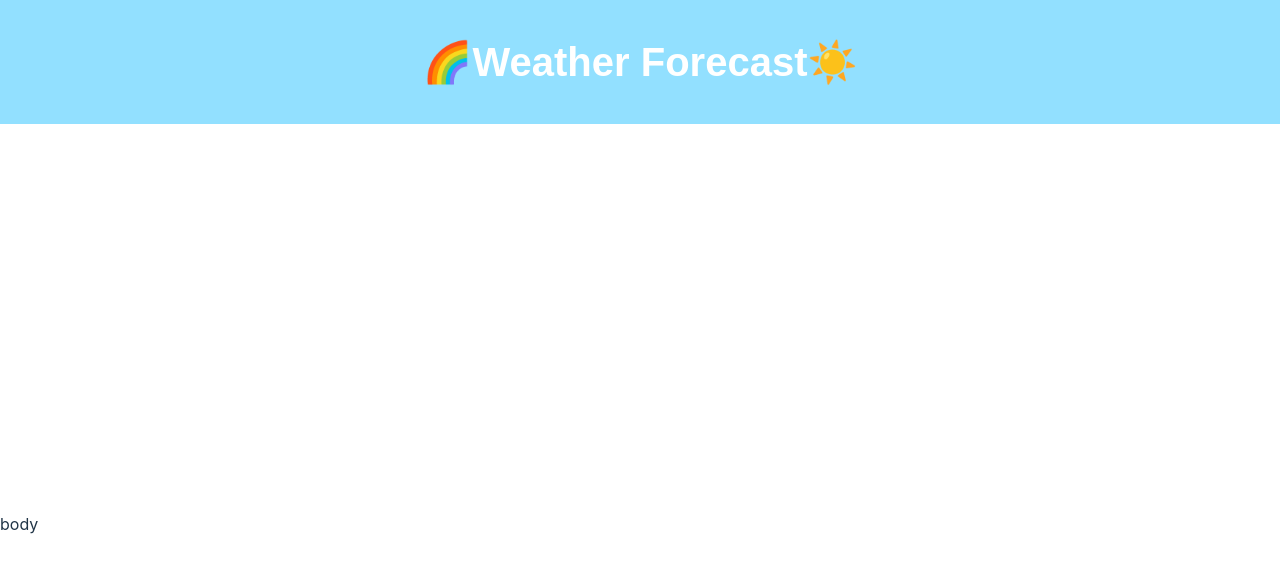
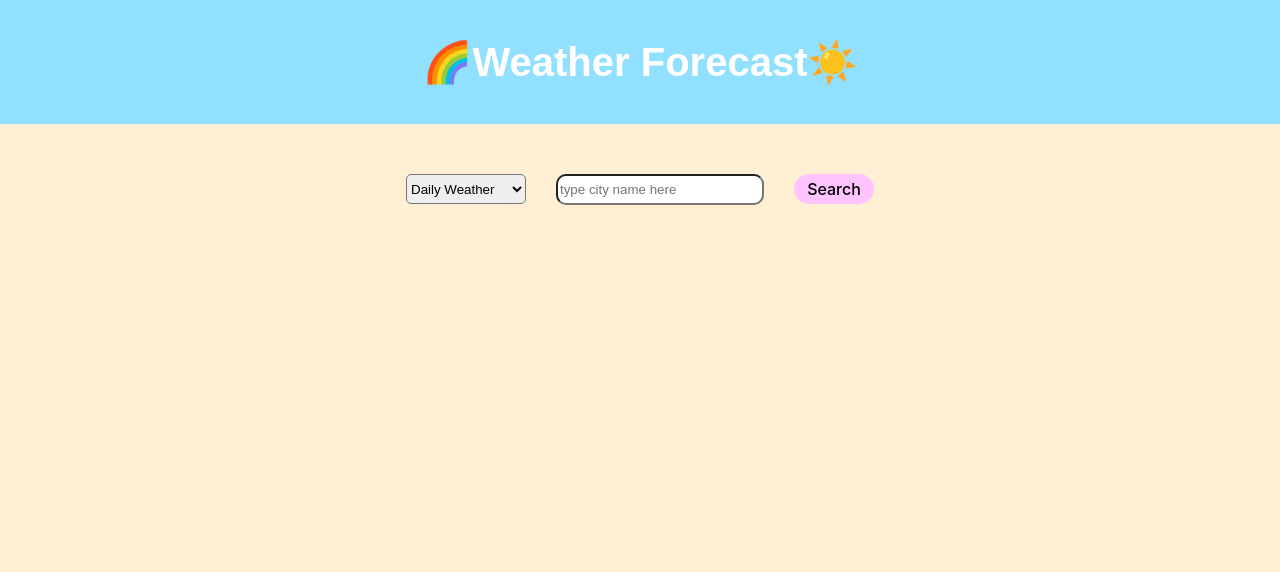
Before and after one commit to GO-SOPT-WEB/SiYeonLee, a React (Vite) app in the folder week4/weather/: page / in a window 1280 px wide. Shown: the top 572 px of the page. Built offline with nearby package versions, Linux system fonts and the light colour scheme.

Commit message:
feat: add Main component to App component

```diff
--- a/week4/weather/src/App.tsx
+++ b/week4/weather/src/App.tsx
@@ -1,10 +1,7 @@
-import { useEffect, useState } from "react";
+import { styled } from "styled-components";
 import "./App.css";
-import { Comp } from "./Comp";
-import axios from "axios";
-// import Main from "./components/Main";
 import Header from "./components/Header";
-import { styled } from "styled-components";
+import Main from "./components/Main";
 
 // interface TodayWeatherResponse {
 //   cod: string;
@@ -28,10 +25,7 @@ function App() {
   return (
     <MainArea>
       <Header />
-      <div>
-        <body>body </body>
-      </div>
-      {/* <Comp value="클릭" onClick={onclick} /> */}
+      <Main />
     </MainArea>
   );
 }
```
